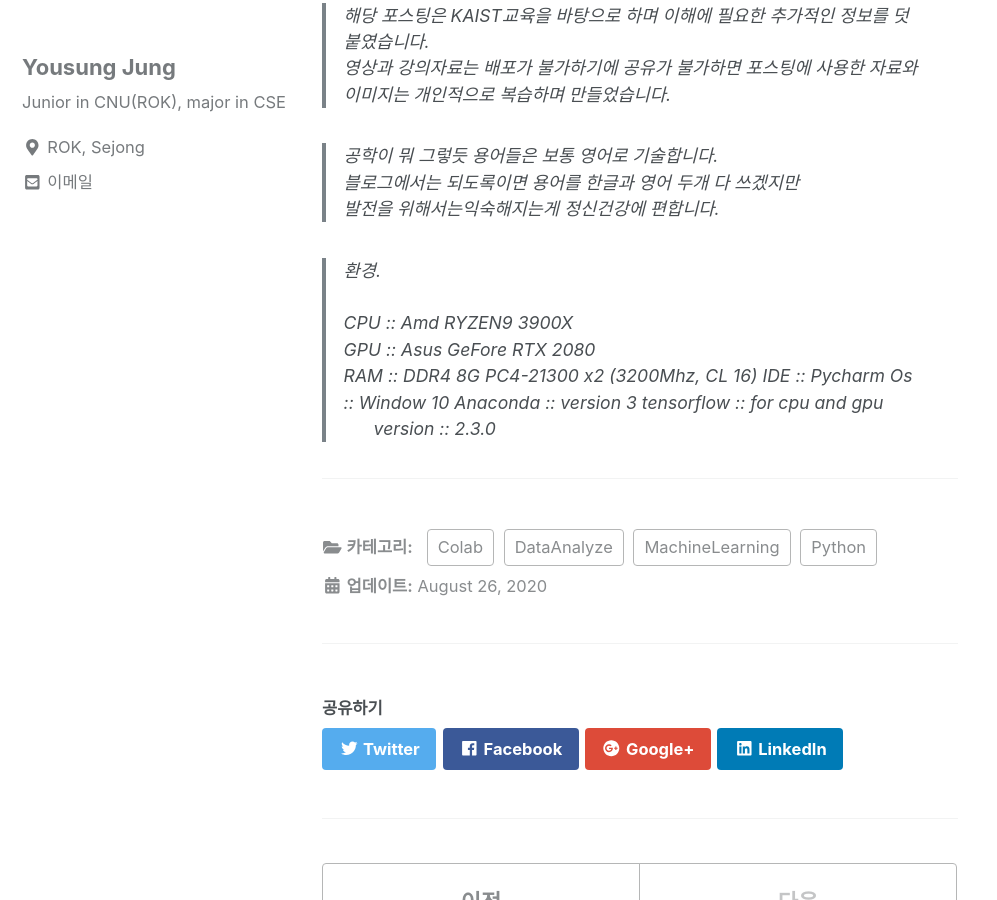
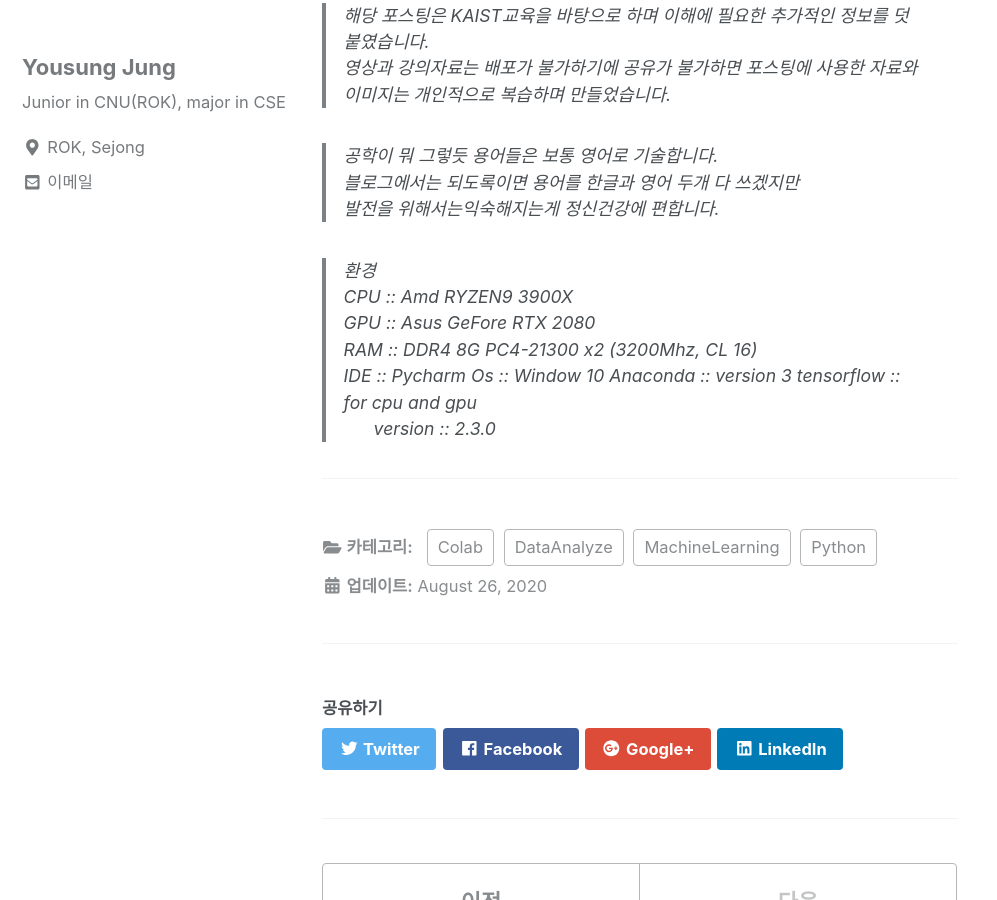
Before and after one commit to can019/can019.github.io, a Jekyll site: the page built from _posts/2020-08-26-MachineLearning-AI-4.md, in a window 1280 px wide and 900 px high, scrolled down 780 px. Shown: the whole window, without its empty margins (0-997 px from the left). Built offline with Jekyll 4.4.1, drawn with Linux system fonts in a browser that asks for light colours; nearby versions of some CDN libraries.

Commit message:
modified

```diff
--- a/_posts/2020-08-26-MachineLearning-AI-4.md
+++ b/_posts/2020-08-26-MachineLearning-AI-4.md
@@ -26,10 +26,10 @@ categories: MachineLearning DataAnalyze Python Colab
     발전을 위해서는익숙해지는게 정신건강에 편합니다.
   </blockquote>
   <blockquote>
-    환경.<br/><br/>
+    환경<br/>
     CPU :: Amd RYZEN9 3900X<br/>
     GPU :: Asus GeFore RTX 2080<br/>
-    RAM :: DDR4 8G PC4-21300 x2 (3200Mhz, CL 16)
+    RAM :: DDR4 8G PC4-21300 x2 (3200Mhz, CL 16)<br/>
     IDE :: Pycharm
     Os :: Window 10
     Anaconda :: version 3
```
